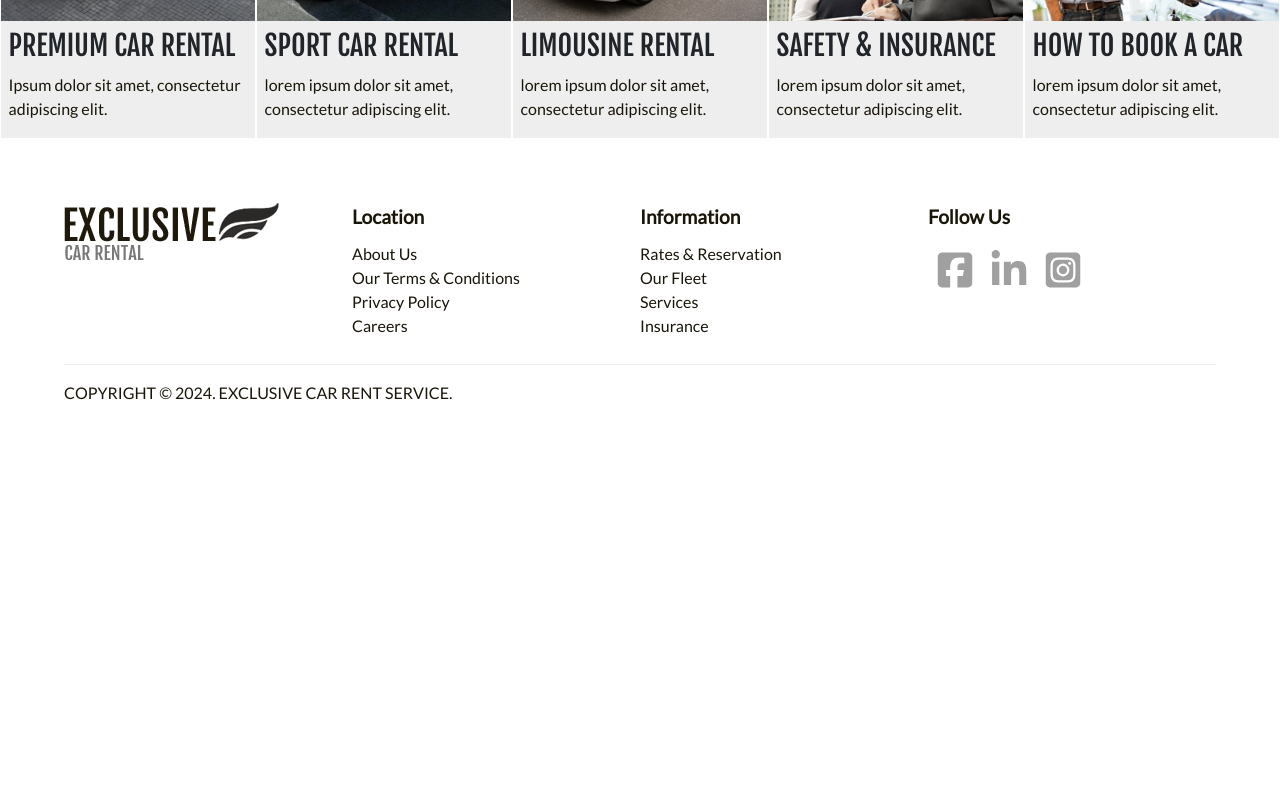
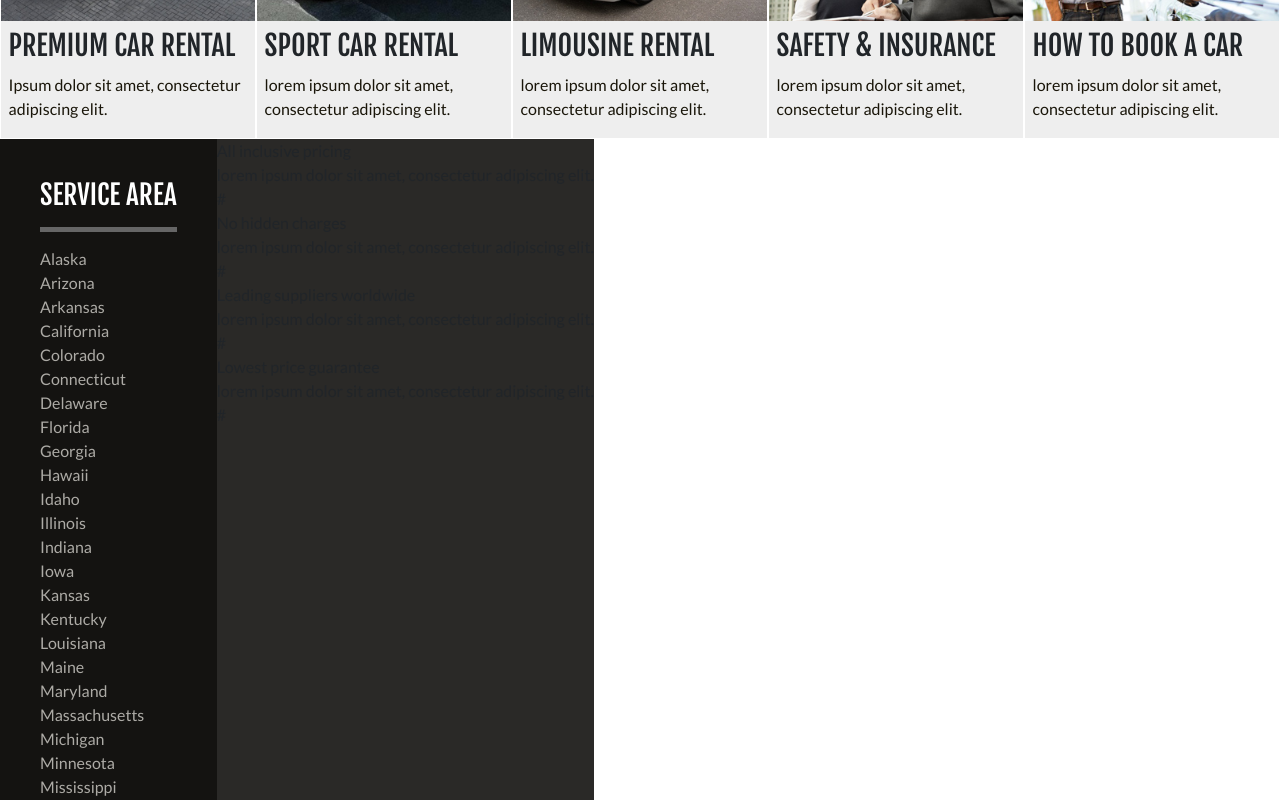
Before and after one commit to MayconPCampos/Rent-a-car, a React (Create React App) app: page / in a window 1280 px wide. Shown: the part 1440-2240 px from the top of the page. Before the commit the page ends 1919 px from the top, so only its background shows below. Built offline with nearby package versions, Linux system fonts and the light colour scheme.

Commit message:
Added service area component to home page

```diff
--- a/src/components/pages/Home.jsx
+++ b/src/components/pages/Home.jsx
@@ -3,6 +3,7 @@ import Description from "../templates/Description";
 import Footer from "../templates/Footer";
 import Hero from "../molecules/Hero";
 import Cards from "../templates/Cards";
+import ServiceArea from "../templates/ServiceArea";
 
 const Home = () => {
   return (
@@ -11,6 +12,7 @@ const Home = () => {
       <Hero />
       <Description />
       <Cards />
+      <ServiceArea />
       <Footer />
     </>
   );
```
